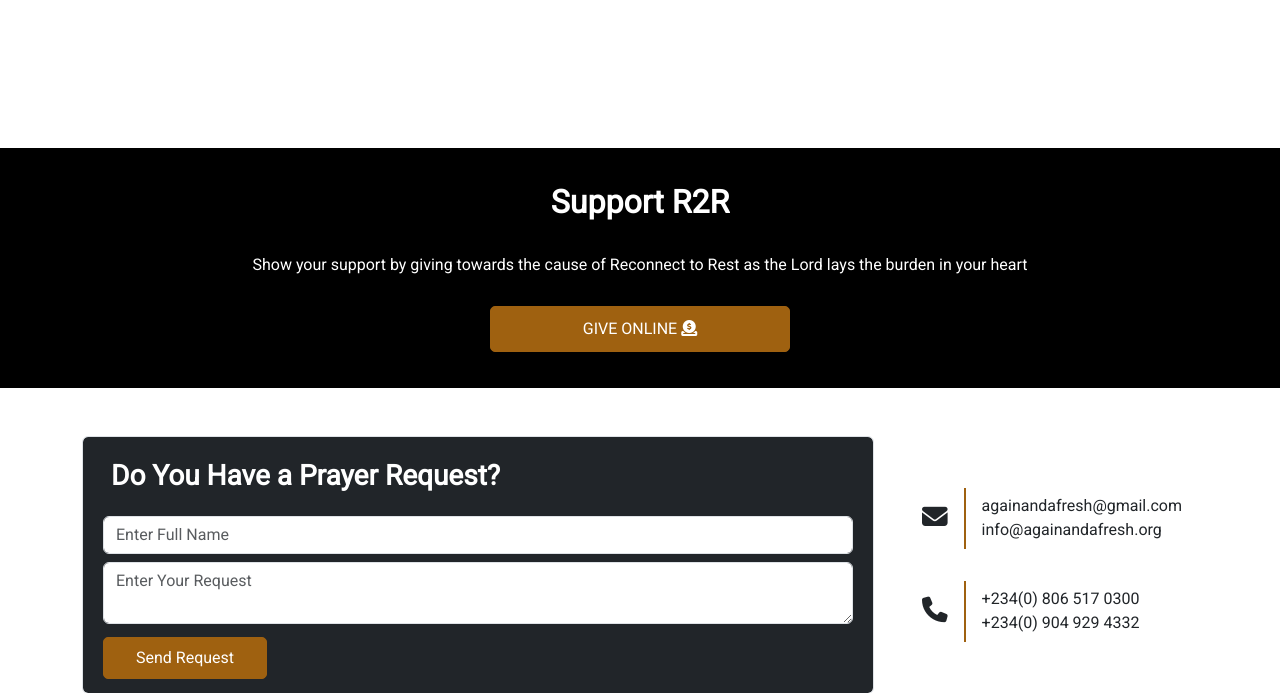
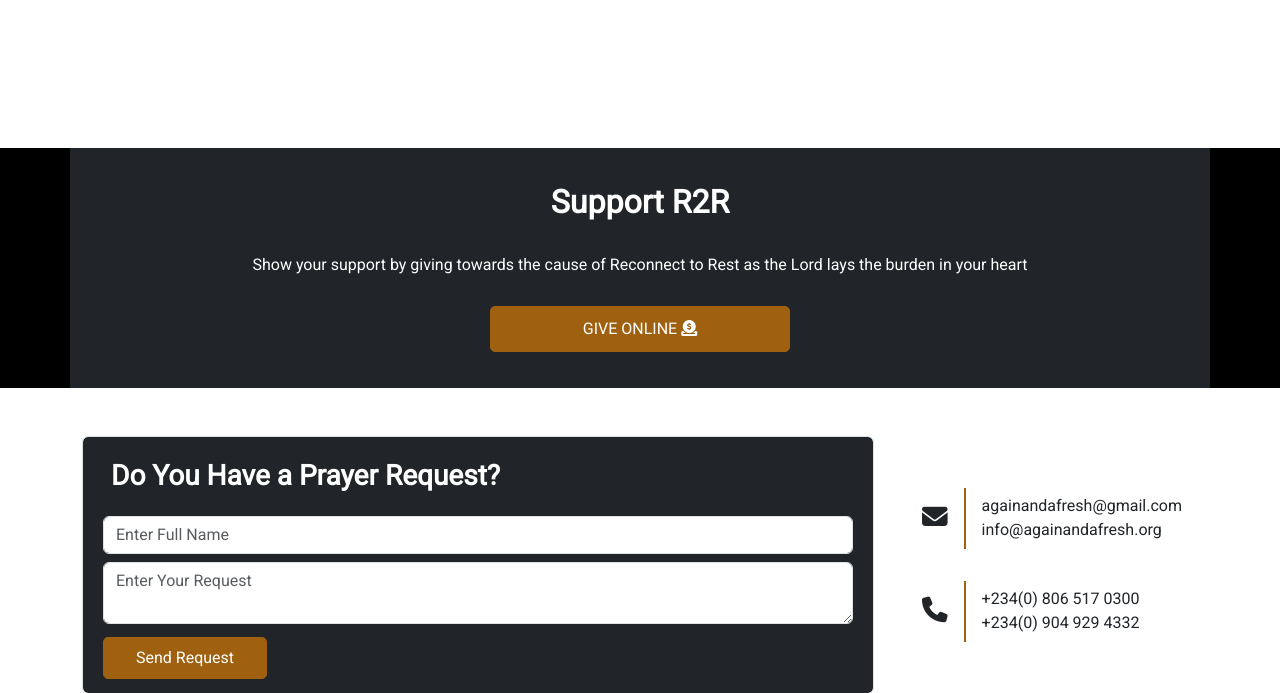
Before and after one commit to EsaKris/R2R, a Django app: page / in a window 1280 px wide. Shown: the part 2539-3232 px from the top of the page. Run offline with Django 4.2, Linux system fonts and the light colour scheme; some libraries are stand-ins or nearby versions.

Commit message:
modified:   templates/home/index.html

```diff
--- a/templates/home/index.html
+++ b/templates/home/index.html
@@ -111,7 +111,7 @@
   </div>
 </section>
 <section class="CountContainer ">
-  <div class="CountDown container" style="padding:2rem 0;">
+  <div class="CountDown bg-dark container" style="padding:2rem 0;">
     <div style="margin: auto;text-align:center;">
       <h2 style="font-weight: 900;">Support R2R</h2>
       <br>
```
